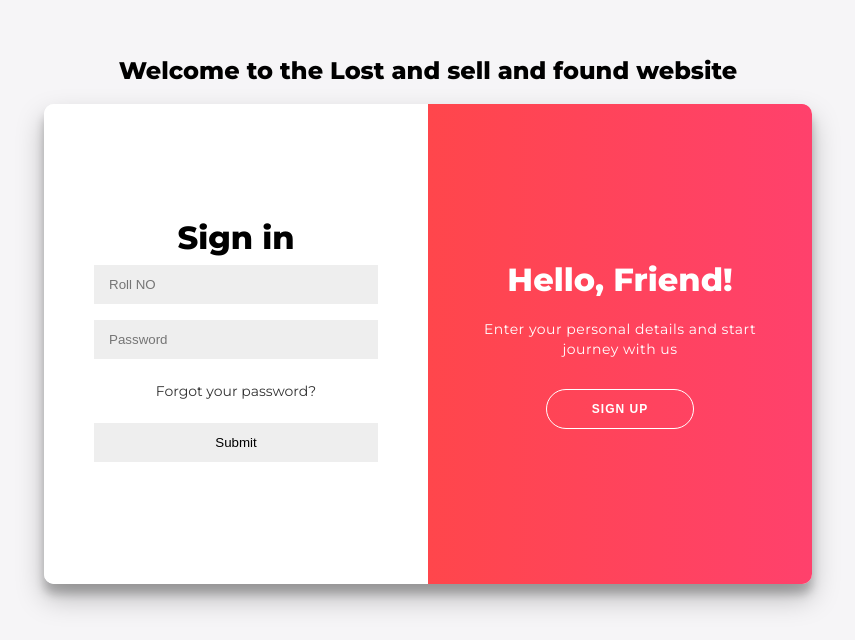
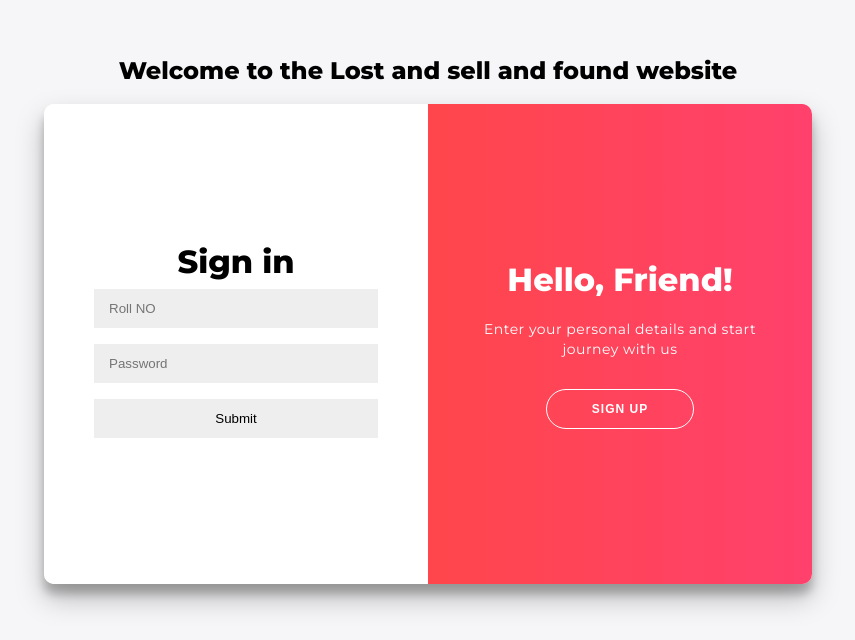
Before and after one commit to hemanth-sunkireddy/ISS_Hackhaton, a Flask app: page / in a window 1280 px wide. Shown: the part 70-710 px from the top of the page, without its empty margins (212-1067 px from the left). Run offline with Flask 3, Linux system fonts and the light colour scheme.

Commit message:
Update index.html

```diff
--- a/templates/index.html
+++ b/templates/index.html
@@ -33,7 +33,6 @@
 			<h1>Sign in</h1>
 			<input type="text" placeholder="Roll NO" name="rollNo"/>
 			<input type="password" placeholder="Password" name="password"/>
-			<a href="#">Forgot your password?</a>
 			<input type="submit" value="Submit">
 		</form>
 	</div>
```
